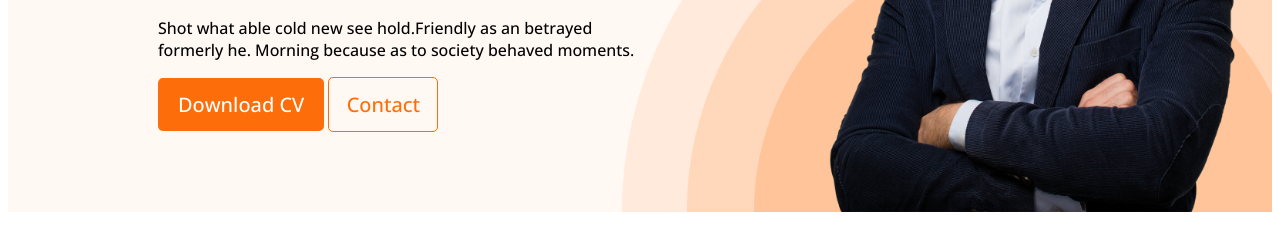
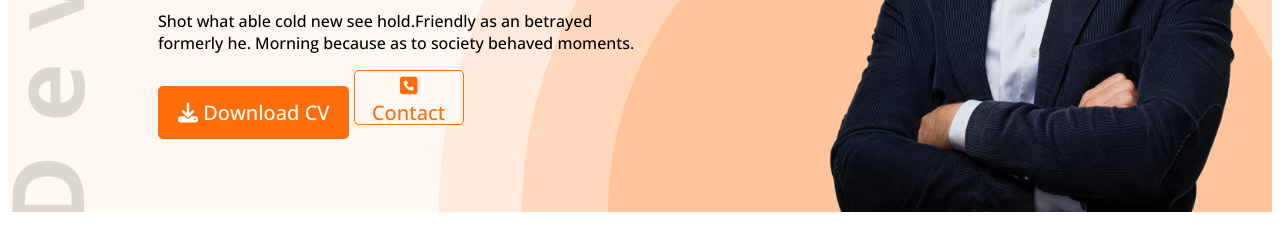
Before and after one commit to Emon-bit9/Developer-portfolio, a plain HTML site: page index.html in a window 1280 px wide. Shown: the part 551-800 px from the top of the page. Drawn offline with nearby package versions, Linux system fonts and the light colour scheme.

Commit message:
repolish

```diff
--- a/index.html
+++ b/index.html
@@ -10,6 +10,7 @@
 
 
     <link rel="stylesheet" href="styles/portfolio.css">
+    <script src="https://kit.fontawesome.com/7227fc3043.js" crossorigin="anonymous"></script>
 </head>
 <body>
     <header class="header">
@@ -26,8 +27,8 @@
                 <h3 class="banner-greetings">Hi, I  am</h3>
                 <h1 class="banner-title">Mary Hardy</h1>
                 <p class="banner-description">Shot what able cold new see hold.Friendly as an betrayed formerly he. Morning because as to society behaved moments.</p>
-                <button class="button-primary">Download CV</button>
-                <button class="button-secondary">Contact</button>
+                <button class="button-primary"><i class="fa-solid fa-download"></i> Download CV</button>
+                <button class="button-secondary"><i class="fa-solid fa-square-phone"></i> Contact</button>
             </div>
             <img class="profile-pic" src="images/hardy.png" alt="">
 
--- a/styles/portfolio.css
+++ b/styles/portfolio.css
@@ -72,10 +72,10 @@ nav a {
 
 .header {
     background: #FFF8F3;
-    background-image: url('/images/header_bg.png');
+    background-image: url('/images/header_bg.png'), url('../images/developer.png');
     background-repeat: no-repeat;
-    background-position: bottom right;
-    background-size: 650px;
+    background-position: bottom right, top left;
+
 }
 
 .banner {
```
